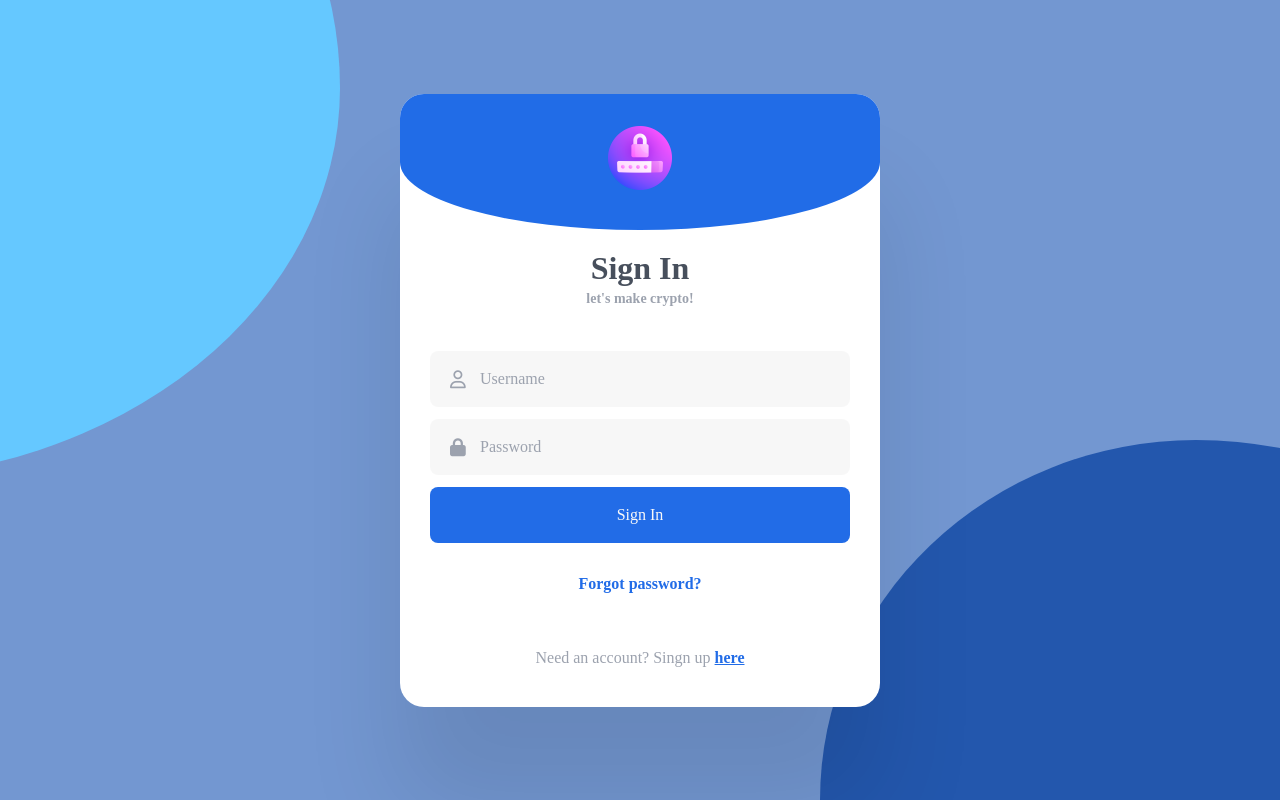
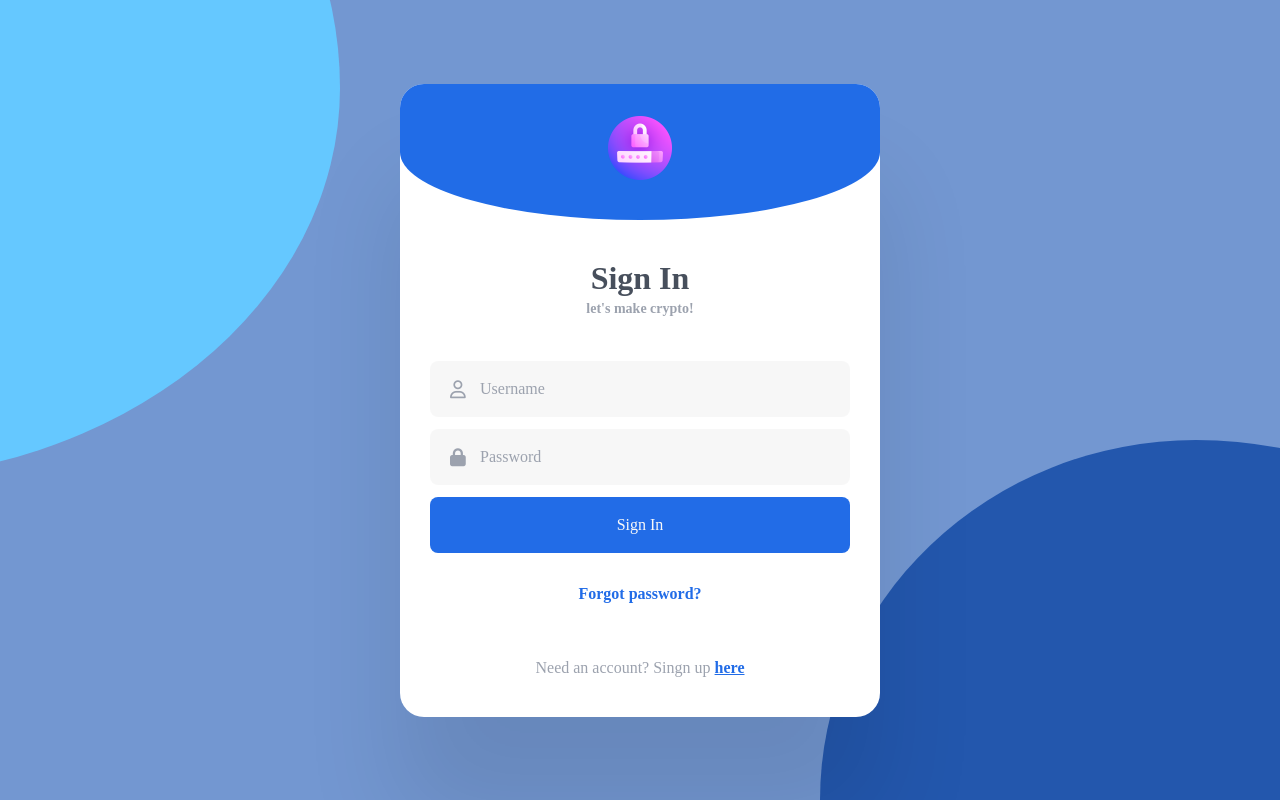
Before and after one commit to patrick2026/Login_Screen, a plain HTML site: page index.html in a window 1280 px wide. Drawn offline with Linux system fonts and the light colour scheme.

Commit message:
Final do projeto

```diff
--- a/styles.css
+++ b/styles.css
@@ -59,7 +59,7 @@ body {
   width: 60vw;
 
   margin: 10vh 30px;
-  padding: 54px 30px;
+  padding: 40px 30px;
   border-radius: 24px;
   background: rgb(255 255 255 / 100%);
   backdrop-filter: blur(100px);
@@ -121,6 +121,7 @@ body {
 .card h2 {
   font-size: 32px;
   margin: 116px 0 4px;
+  padding-top: 20px;
 }
 
 .card h3 {
```
